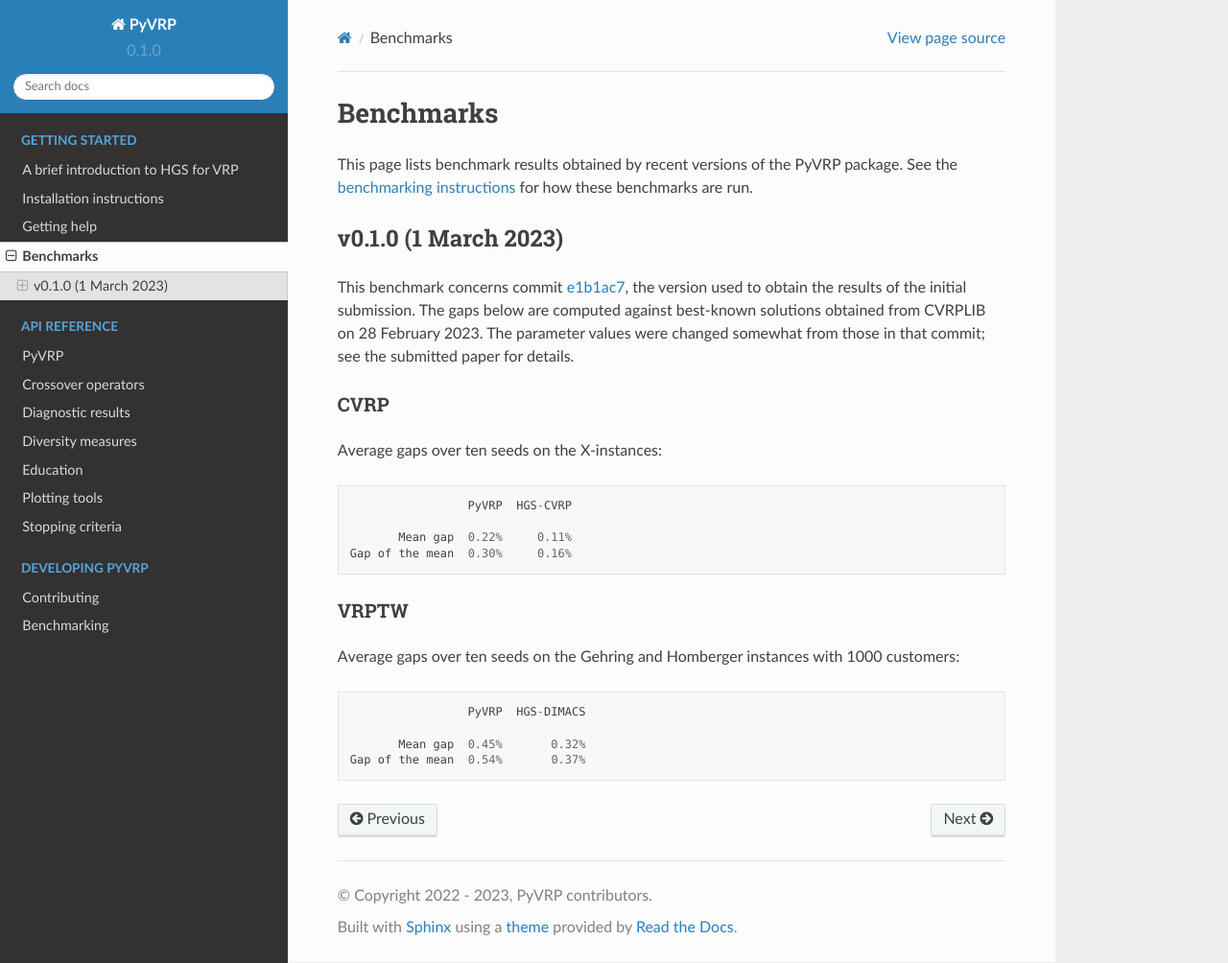
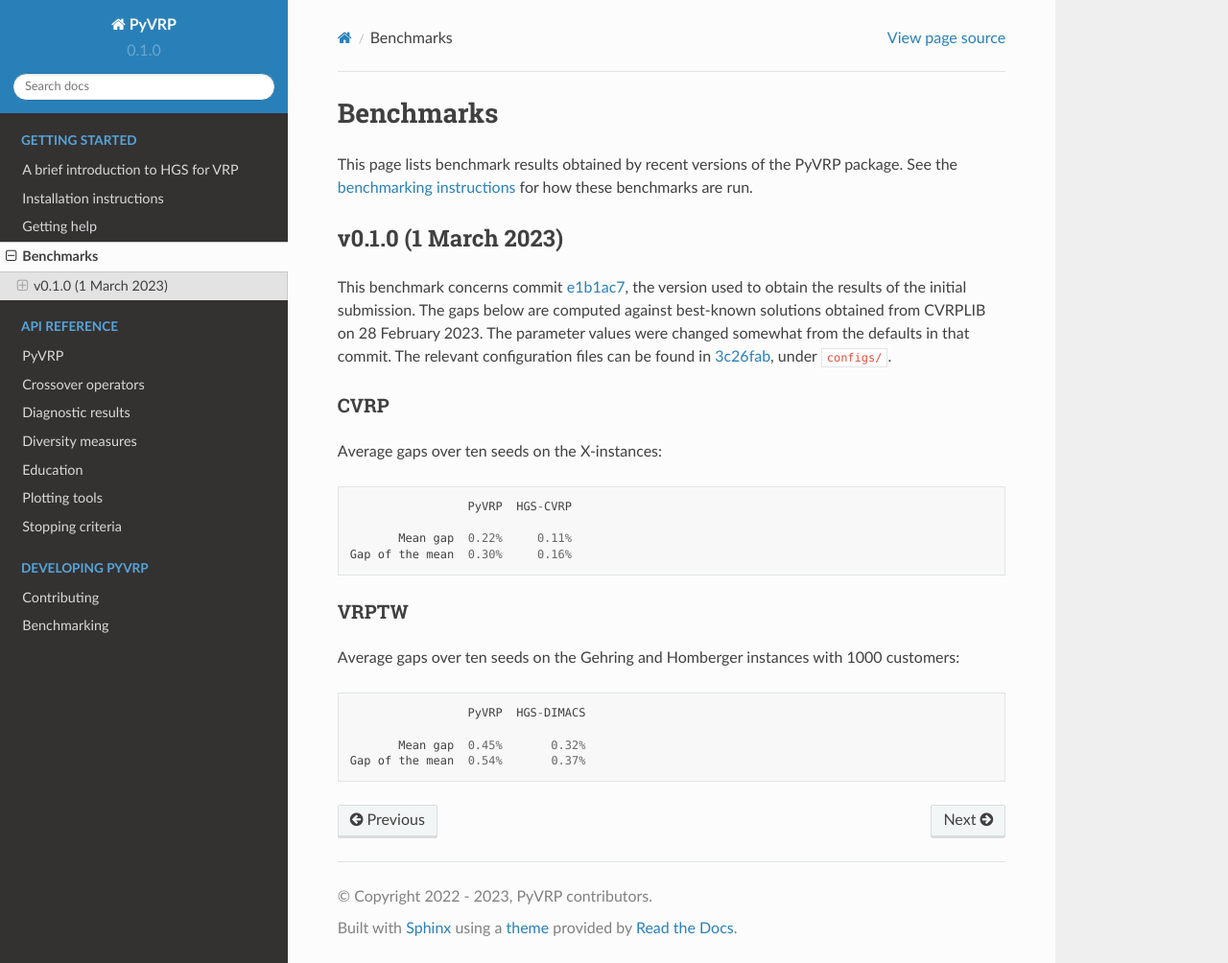
Before and after one commit to PyVRP/PyVRP, a Sphinx documentation site: the page built from docs/source/setup/benchmarks.rst, in a window 1280 px wide and 1004 px high. Shown: the whole window at 96% size. Built offline with Sphinx 7.4.7 and the Read the Docs theme 2.0.0, drawn with Linux system fonts in a browser that asks for light colours; pages that are not in the unit, such as notebooks, are missing from menus.

Commit message:
Add submission configs to benchmarks in docs

```diff
--- a/docs/source/setup/benchmarks.rst
+++ b/docs/source/setup/benchmarks.rst
@@ -7,9 +7,10 @@
 v0.1.0 (1 March 2023)
 ---------------------
 
-This benchmark concerns commit `e1b1ac7 <https://github.com/N-Wouda/PyVRP/commit/e1b1ac72bc1246cc51d252bf72df71fc43dc422b>`_, the version used to obtain the results of the initial submission.
+This benchmark concerns commit `e1b1ac7 <https://github.com/N-Wouda/PyVRP/tree/e1b1ac72bc1246cc51d252bf72df71fc43dc422b>`_, the version used to obtain the results of the initial submission.
 The gaps below are computed against best-known solutions obtained from CVRPLIB on 28 February 2023.
-The parameter values were changed somewhat from those in that commit; see the submitted paper for details.
+The parameter values were changed somewhat from the defaults in that commit.
+The relevant configuration files can be found in `3c26fab <https://github.com/N-Wouda/PyVRP/tree/3c26fab44ba612bae4a225daa099aefc1e618d9e>`_, under ``configs/``.
 
 CVRP
 ^^^^
```
